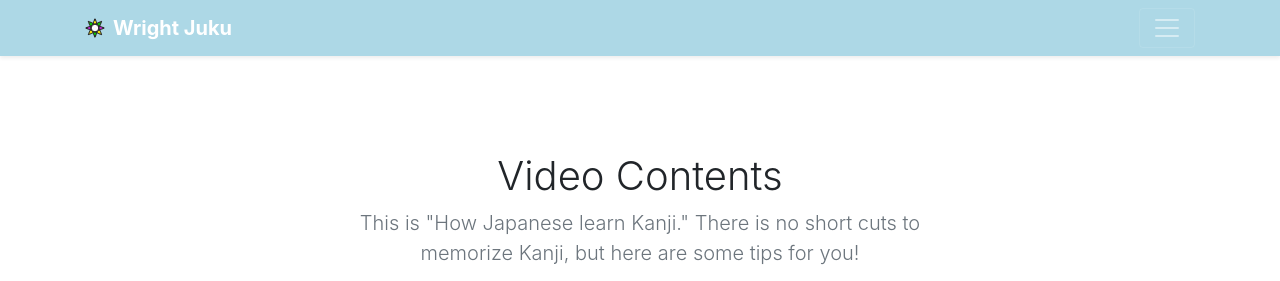
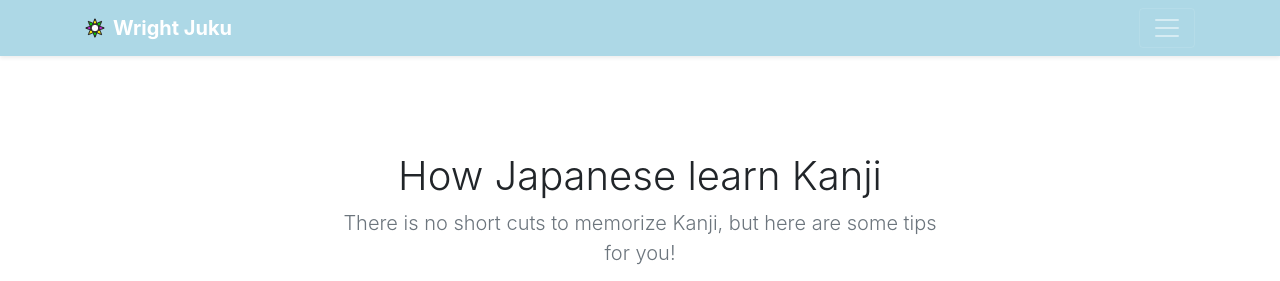
Before and after one commit to Kochinda/Kanji-Video-Contents, a plain HTML site: page index.html in a window 1280 px wide. Shown: the top 281 px of the page. Drawn offline with nearby package versions, Linux system fonts and the light colour scheme.

Commit message:
edit h1 text

```diff
--- a/index.html
+++ b/index.html
@@ -52,8 +52,8 @@
 
   <section class="jumbotron text-center">
     <div class="container">
-      <h1 class="jumbotron-heading">Video Contents</h1>
-      <p class="lead text-muted">This is "How Japanese learn Kanji." There is no short cuts to memorize Kanji, but here are some tips for you!</p>
+      <h1 class="jumbotron-heading">How Japanese learn Kanji</h1>
+      <p class="lead text-muted"> There is no short cuts to memorize Kanji, but here are some tips for you!</p>
       <p>
         <a href="https://www.wrightjukuonline.com/" class="btn btn-primary my-2">Web Page</a>
         <a href="https://www.facebook.com/Wrightjuku/" class="btn btn-secondary my-2">Like on <i class="fab fa-facebook-square"></i></a>
```
